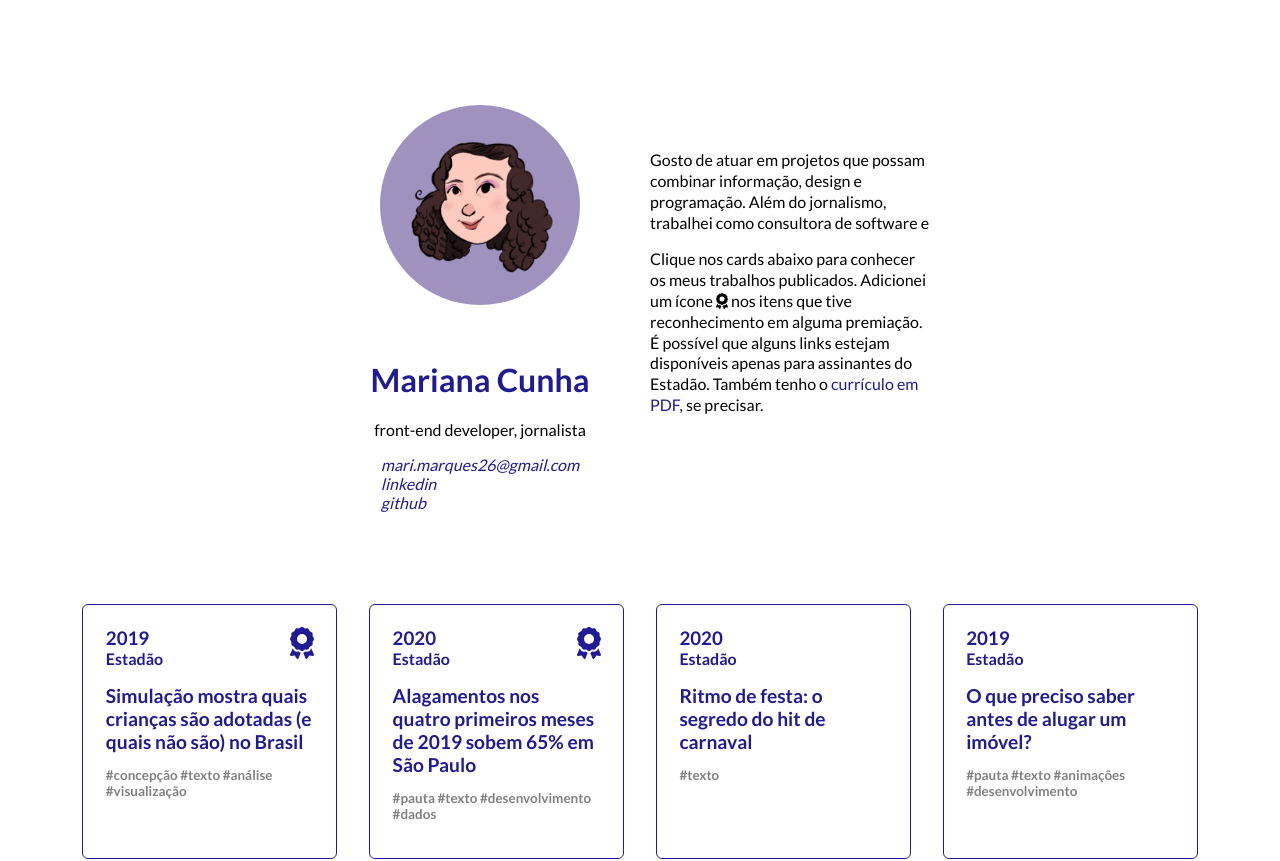
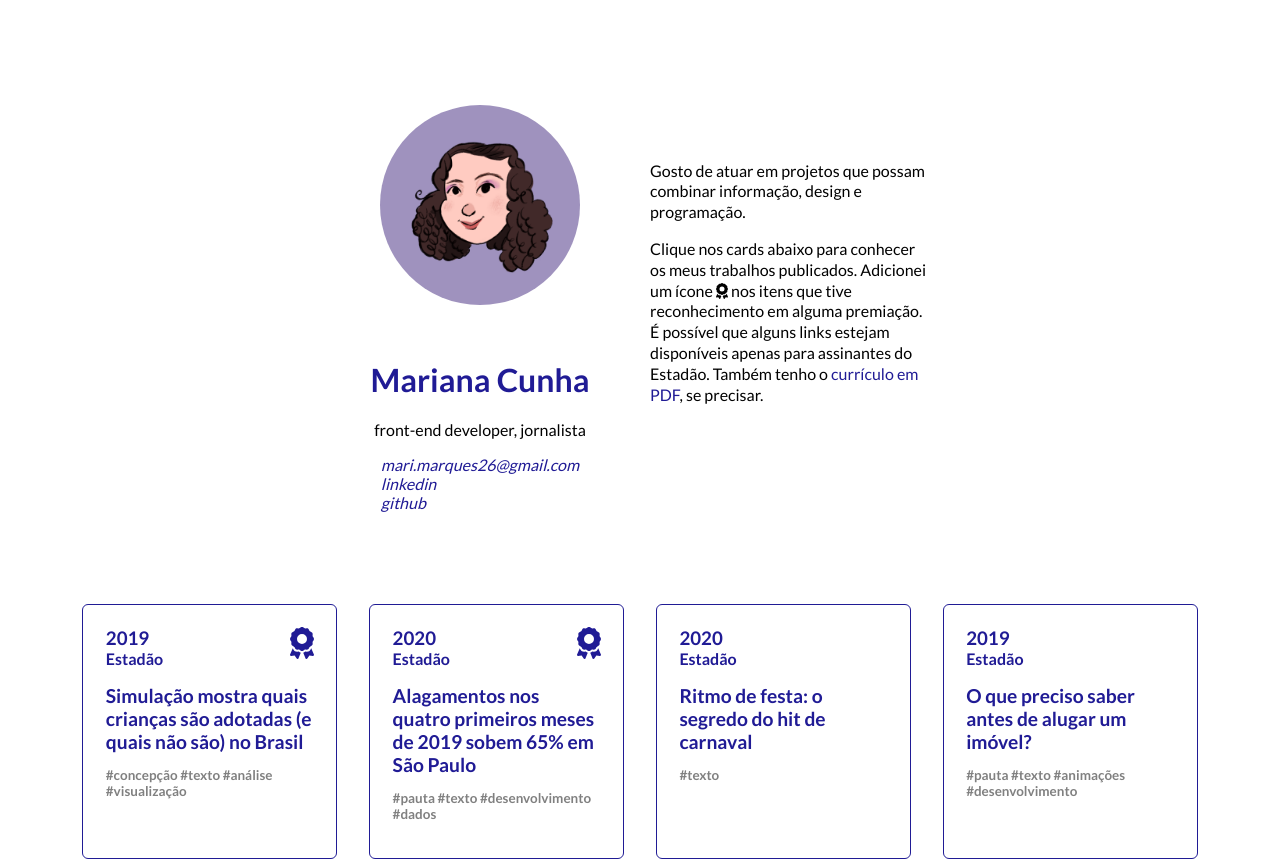
Before and after one commit to mariana-cunha/mariana, a React (Create React App) app: page / in a window 1280 px wide. Shown: the top 861 px of the page. Built offline with nearby package versions, Linux system fonts and the light colour scheme.

Commit message:
fix: update bio

```diff
--- a/src/App.js
+++ b/src/App.js
@@ -22,7 +22,7 @@ function App() {
           </div>
         </div>
         <div className="descricao">
-          <p>Gosto de atuar em projetos que possam combinar informação, design e programação. Além do jornalismo, trabalhei como consultora de software e </p>
+          <p>Gosto de atuar em projetos que possam combinar informação, design e programação.</p>
           <p>Clique nos cards abaixo para conhecer os meus trabalhos publicados. Adicionei um ícone <FontAwesomeIcon size="1x" alt="ícone de premiação" icon={faAward}
             /> nos itens que tive reconhecimento em alguma premiação. É possível que alguns links estejam disponíveis apenas para assinantes do Estadão. Também tenho o <a href="./curriculo-2025.pdf" target="_blank" rel="noopener noreferrer">currículo em PDF</a>, se precisar.
           </p>
```
